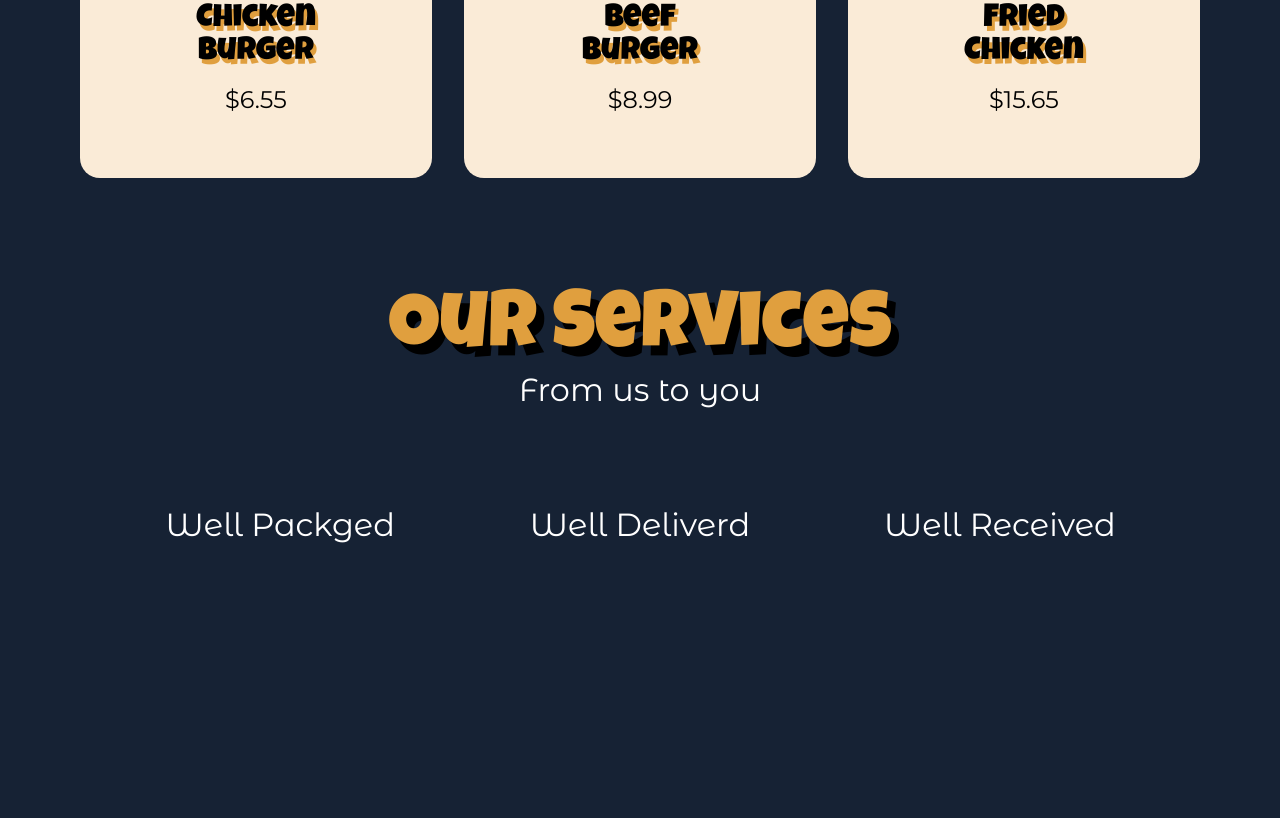
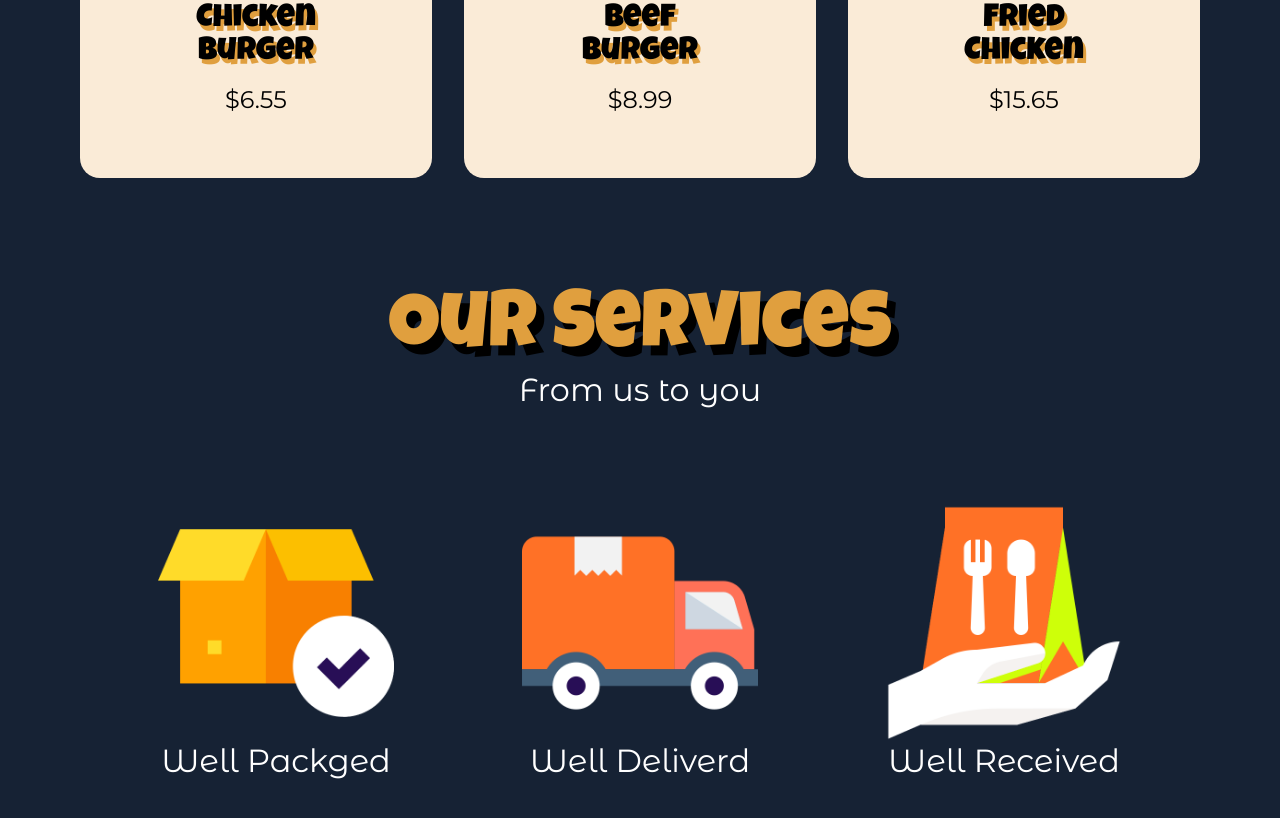
Before and after one commit to AhmedAlharees/foodies, a plain HTML site: page index.html in a window 1280 px wide. Shown: the part 2070-2888 px from the top of the page. Before the commit the page ends 2678 px from the top, so only its background shows below. Drawn offline with Linux system fonts and the light colour scheme; the site is published under a folder, as on GitHub Pages, so addresses that start at the root find nothing.

Commit message:
some minor changes

```diff
--- a/index.html
+++ b/index.html
@@ -80,15 +80,15 @@
                 <p class="services__text">From us to you</p>
             </article>
             <article class="services__service">
-                <img src="/images/s1.png" alt="">
+                <img src="./images/s1.png" alt="">
                 <p class="service__text">Well Packged</p>
             </article>
             <article class="services__service">
-                <img src="/images/s2.png" alt="">
+                <img src="./images/s2.png" alt="">
                 <p class="service__text">Well Deliverd</p>
             </article>
             <article class="services__service">
-                <img src="/images/s3.png" alt="">
+                <img src="./images/s3.png" alt="">
                 <p class="service__text">Well Received</p>
             </article>
         </section>
```
